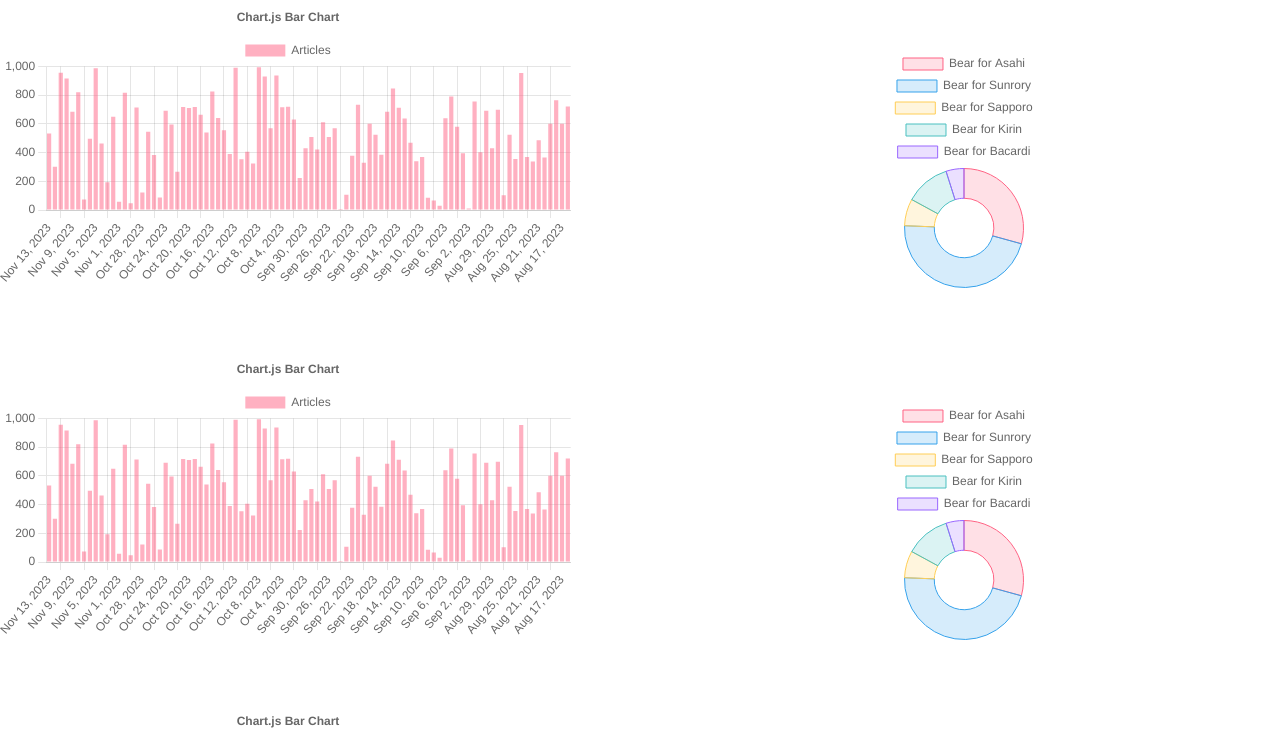
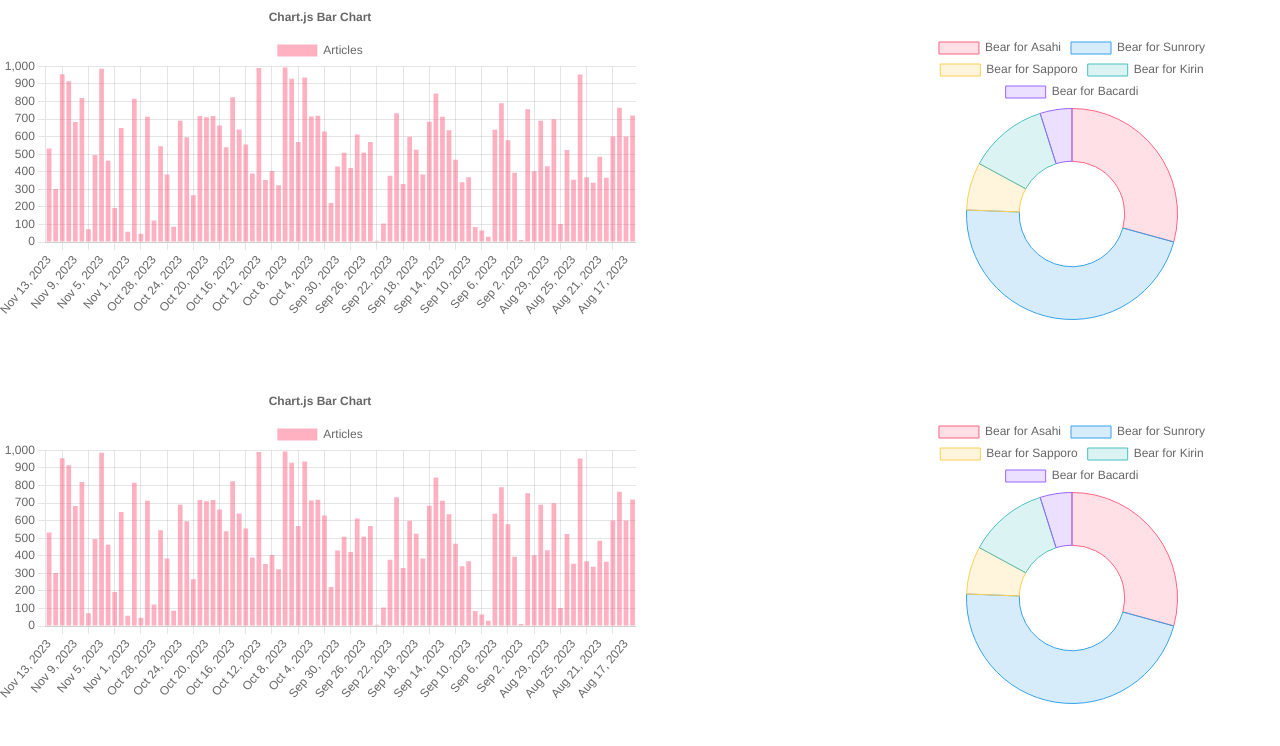
Before and after one commit to EthanLiu1230/draft-chartjs, a React (Vite) app: page / in a window 1280 px wide. Shown: the top 746 px of the page. Built offline with nearby package versions, Linux system fonts and the light colour scheme.

Commit message:
adjust grid layout

```diff
--- a/src/TwoColumnGrid.tsx
+++ b/src/TwoColumnGrid.tsx
@@ -4,13 +4,13 @@
 export function TwoColumnGrid() {
   return (
     <div className="container mx-auto">
-      <div className="grid grid-cols-1 items-end justify-items-center gap-x-4 gap-y-16 lg:grid-cols-2">
+      <div className="grid grid-cols-1 items-end justify-items-center gap-x-4 gap-y-16 md:grid-cols-3">
         {[1, 2, 3, 4, 5].map(() => (
           <>
-            <div className="h-72 justify-self-stretch">
+            <div className="h-80 justify-self-stretch md:col-span-2">
               <BarChart />
             </div>
-            <div className="h-60">
+            <div className="h-72">
               <DoughnutChart />
             </div>
           </>
```
